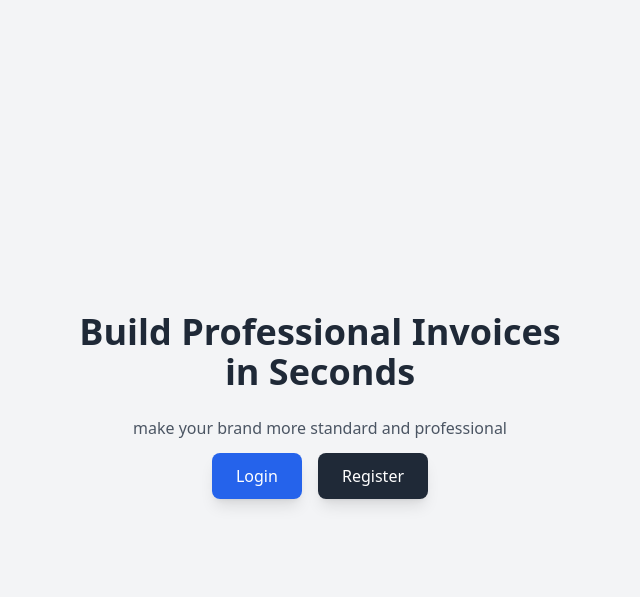
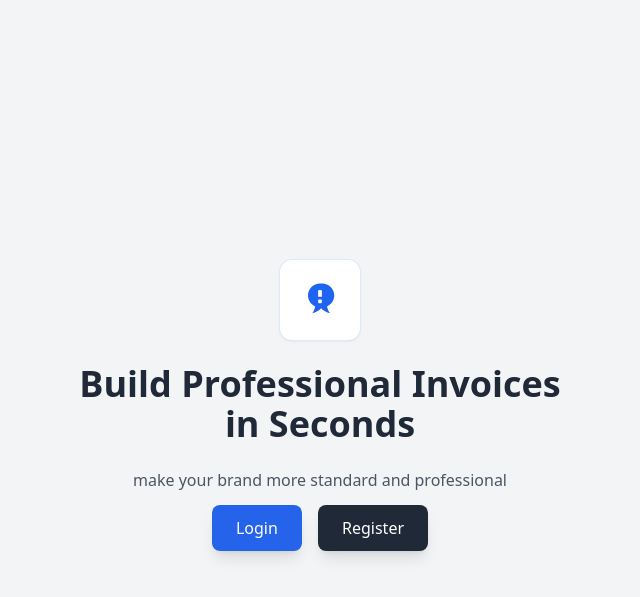
Before and after one commit to ELKINDMAN/Brandvoice, a Flask app: page / in a window 1280 px wide. Shown: the top 597 px of the page, without its empty margins (320-960 px from the left). Run offline with Flask 3, Linux system fonts and the light colour scheme; some libraries are stand-ins or nearby versions.

Commit message:
Added Favicon to site

```diff
--- a/app/templates/home.html
+++ b/app/templates/home.html
@@ -4,10 +4,16 @@
   <meta charset="UTF-8">
   <meta name="viewport" content="width=device-width, initial-scale=1.0">
   <title>BrandVoice | Home</title>
+  <link rel="icon" type="image/svg+xml" href="{{ url_for('static', filename='img/favicon.svg') }}">
+  <link rel="apple-touch-icon" href="{{ url_for('static', filename='img/favicon.svg') }}">
+  <meta name="theme-color" content="#1E64F0">
   <script src="https://cdn.tailwindcss.com"></script>
 </head>
 <body class="bg-gray-100 h-screen flex items-center justify-center">
   <div class="text-center">
+    <div class="mx-auto mb-6 w-20 h-20 rounded-xl flex items-center justify-center shadow bg-white ring-1 ring-blue-100">
+      <img src="{{ url_for('static', filename='img/favicon.svg') }}" alt="BrandVoice" class="w-12 h-12"/>
+    </div>
     <h1 class="text-4xl font-bold text-gray-800 mb-6">Build Professional Invoices<br>in Seconds</h1>
     <h5 class="text-gray-600 mb-6">make your brand more standard and professional</h5>
     <a href="{{ url_for('auth.login') }}" class="px-6 py-3 bg-blue-600 text-white rounded-lg shadow-lg hover:bg-blue-700 transition">Login</a>
--- a/app/templates/login.html
+++ b/app/templates/login.html
@@ -4,6 +4,9 @@
   <meta charset="UTF-8">
   <meta name="viewport" content="width=device-width, initial-scale=1.0">
   <title>Login - BrandVoice</title>
+  <link rel="icon" type="image/svg+xml" href="{{ url_for('static', filename='img/favicon.svg') }}">
+  <link rel="apple-touch-icon" href="{{ url_for('static', filename='img/favicon.svg') }}">
+  <meta name="theme-color" content="#1E64F0">
   <script src="https://cdn.tailwindcss.com"></script>
 </head>
 <body class="bg-gray-100 min-h-screen flex items-center justify-center">
@@ -20,6 +23,9 @@
     {% endwith %}
   </div>
   <form method="POST" class="bg-white p-8 rounded-lg shadow-lg w-full max-w-sm">
+    <div class="w-14 h-14 mb-5 mx-auto flex items-center justify-center rounded-xl bg-white ring-1 ring-blue-100 shadow-sm">
+      <img src="{{ url_for('static', filename='img/favicon.svg') }}" alt="BrandVoice" class="w-9 h-9"/>
+    </div>
     <h2 class="text-2xl font-semibold mb-6">Login</h2>
     <label class="block text-sm font-medium text-gray-600">Email</label>
     <input type="email" name="email" class="w-full mt-1 p-2 border rounded-lg" required />
--- a/app/templates/register.html
+++ b/app/templates/register.html
@@ -4,6 +4,9 @@
   <meta charset="UTF-8">
   <meta name="viewport" content="width=device-width, initial-scale=1.0">
   <title>Register - BrandVoice</title>
+  <link rel="icon" type="image/svg+xml" href="{{ url_for('static', filename='img/favicon.svg') }}">
+  <link rel="apple-touch-icon" href="{{ url_for('static', filename='img/favicon.svg') }}">
+  <meta name="theme-color" content="#1E64F0">
   <script src="https://cdn.tailwindcss.com"></script>
 </head>
 <body class="bg-gray-100 min-h-screen flex items-center justify-center">
@@ -20,6 +23,9 @@
     {% endwith %}
   </div>
   <form method="POST" class="bg-white p-8 rounded-lg shadow-lg w-full max-w-sm">
+    <div class="w-14 h-14 mb-5 mx-auto flex items-center justify-center rounded-xl bg-white ring-1 ring-blue-100 shadow-sm">
+      <img src="{{ url_for('static', filename='img/favicon.svg') }}" alt="BrandVoice" class="w-9 h-9"/>
+    </div>
     <h2 class="text-2xl font-semibold mb-6">Create Account</h2>
     <div class="p-3 mb-4 bg-indigo-50 border border-indigo-200 text-indigo-700 text-sm rounded">You have 7 days free trial. No card required.</div>
     <label class="block text-sm font-medium text-gray-600">Email</label>
```
Also changed, not shown: app/templates/dashboard.html (+7 -1 lines), app/static/img/favicon.svg (added).
